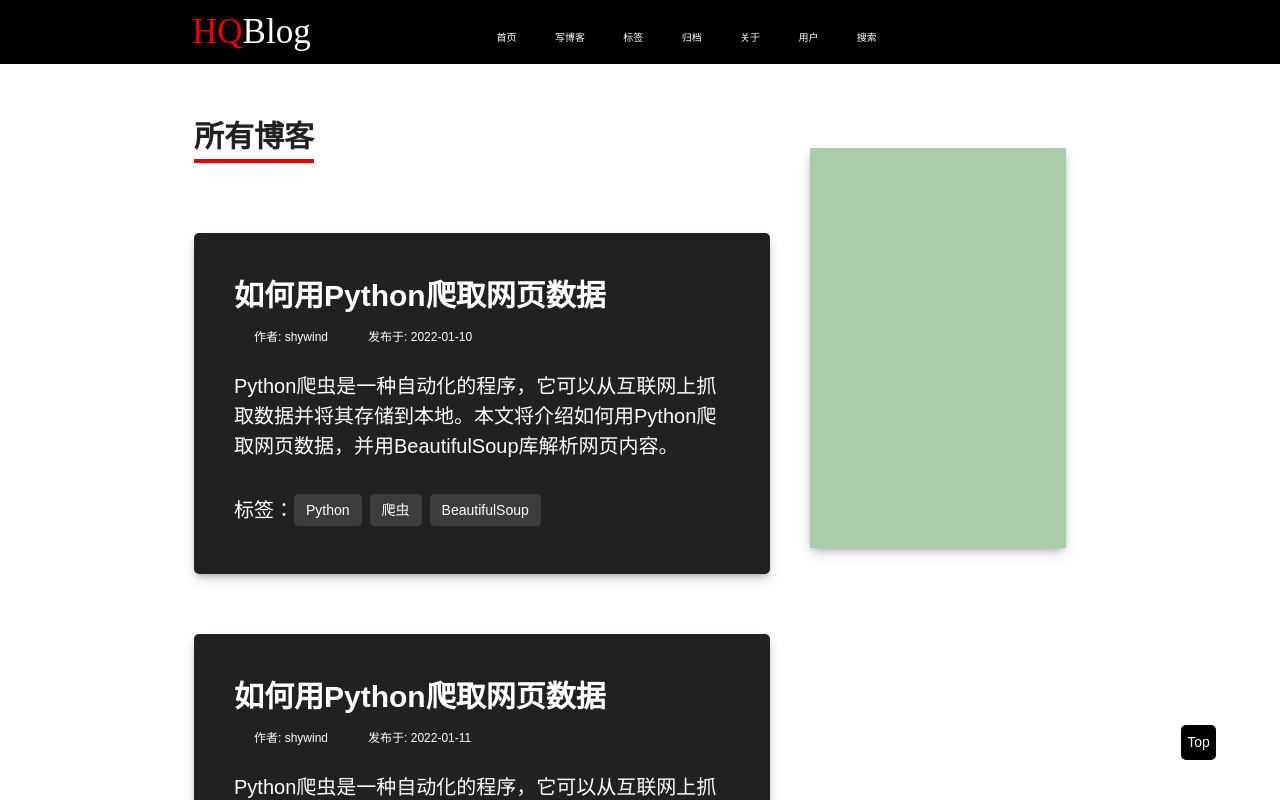
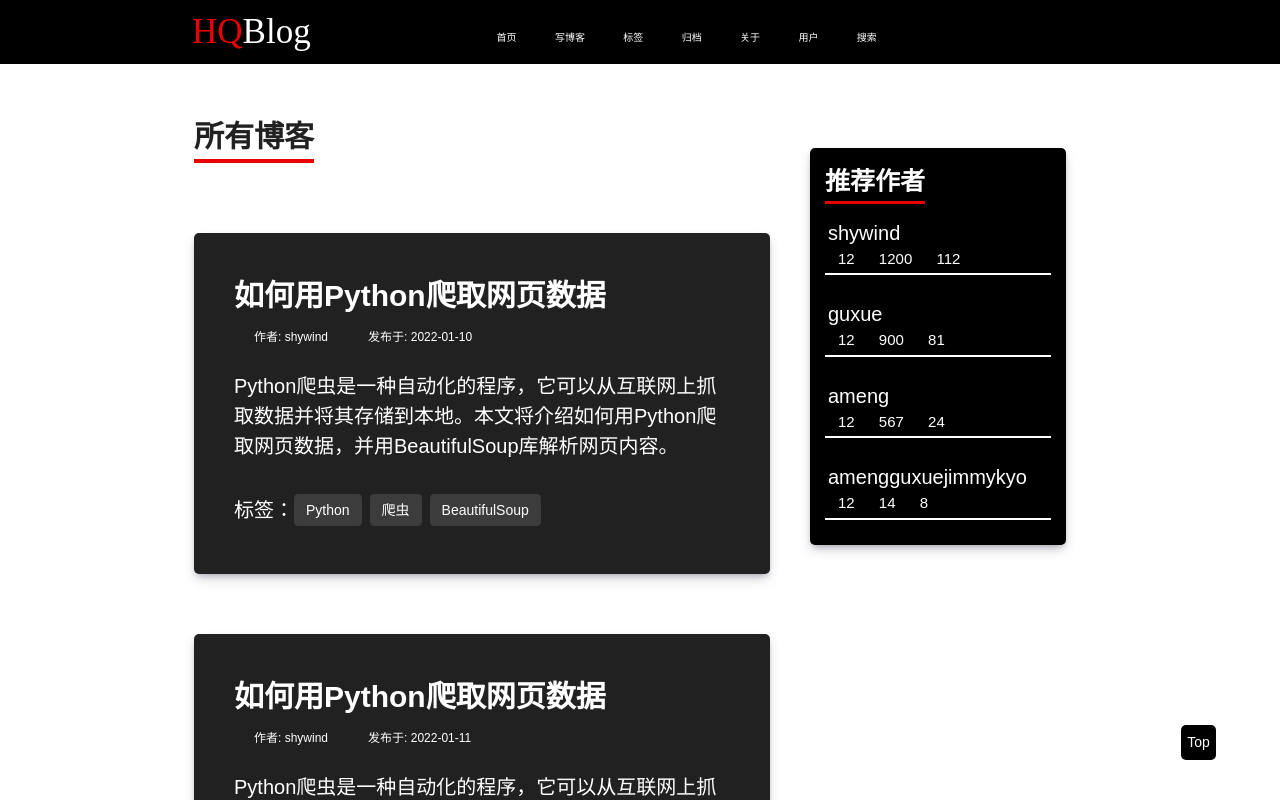
Before and after one commit to ShyWind123/HQBlog, a Vue app: page /HQBlog/home in a window 1280 px wide. Shown: the top 800 px of the page. Built offline with nearby package versions, Linux system fonts and the light colour scheme; a small style sheet from the web is missing.

Commit message:
完成修改用户信息的功能

```diff
--- a/package.json
+++ b/package.json
@@ -15,6 +15,7 @@
     "echarts": "^5.5.0",
     "path": "^0.12.7",
     "pinia": "^2.1.7",
+    "pinia-plugin-persistedstate": "^3.2.1",
     "vue": "^3.3.11",
     "vue-router": "^4.2.5",
     "vuetify": "^3.6.5"
--- a/src/main.js
+++ b/src/main.js
@@ -18,6 +18,8 @@ const vuetify = createVuetify({
 
 // Pinia
 import { createPinia } from 'pinia';
+import piniaPluginPersistedstate from 'pinia-plugin-persistedstate'
 const pinia = createPinia()
+pinia.use(piniaPluginPersistedstate)
 
 createApp(App).use(router).use(vuetify).use(pinia).mount('#app')
--- /dev/null
+++ b/src/store/LoginStore.js
@@ -0,0 +1,30 @@
+import { defineStore } from 'pinia'
+import { ref, reactive } from 'vue'
+
+export const useLoginStore = defineStore('login', () => {
+  const isLogin = ref(false)
+  const isNowLogin = ref(false)
+  const isNowLogout = ref(false)
+
+  function login() {
+    isLogin.value = true
+  }
+  function logout() {
+    isLogin.value = false
+  }
+  function getIsLogin() {
+    return isLogin.value;
+  }
+
+  function setIsNowLogin(state) {
+    isNowLogin.value = state
+  }
+  function setIsNowLogout(state) {
+    isNowLogout.value = state
+  }
+
+
+  return {
+    isLogin, isNowLogin,isNowLogout,login, logout, getIsLogin, setIsNowLogin, setIsNowLogout
+  }
+})
--- /dev/null
+++ b/src/store/UserStore.js
@@ -0,0 +1,20 @@
+import { defineStore } from 'pinia'
+import { ref, reactive } from 'vue'
+
+export const useUserStore = defineStore('user', () => {
+  const uid = ref(0);
+
+  const setUid = (id) => {
+    uid.value = id;
+  }
+
+  const getUid = () => {
+    return uid;
+  }
+
+  return {
+    uid, setUid, getUid
+  }
+},{
+  persist: true,
+})
--- a/src/views/Blogs.vue
+++ b/src/views/Blogs.vue
@@ -46,7 +46,28 @@
       <div id="heatmap" class="heatmap"></div>
     </div>
     <div class="rankContainer boxshadow">
-      <div class="rank"></div>
+      <div class="rankTitle">推荐作者</div>
+      <div class="rank" v-for="rankInfo in ranksInfo">
+        <v-divider></v-divider>
+        <div class="rankUsername">{{ rankInfo.username }}</div>
+        <div class="rankInfosContainer">
+          <div class="countContainer">
+            <div>{{ rankInfo.count }}</div>
+            &nbsp;
+            <i class="iconfont icon-boke" style="color:wheat;"></i>
+          </div>
+          <div class="watchContainer">
+            <div>{{ rankInfo.watchs }}</div>
+            &nbsp;
+            <i class="iconfont icon-guankan" style="color:wheat;"></i>
+          </div>
+          <div class="likeContainer">
+            <div>{{ rankInfo.likes }}</div>
+            &nbsp;
+            <i class="iconfont icon-xihuan" style="color:red;"></i>
+          </div>
+        </div>
+      </div>
     </div>
   </div>
   <BackTop></BackTop>
@@ -57,7 +78,7 @@ import BackTop from '../components/BackTop.vue';
 import { ref, reactive, onMounted } from 'vue'
 import { useRouter } from 'vue-router'
 import { storeToRefs } from 'pinia'
-import { useLoginStore } from '@/store/store';
+import { useLoginStore } from '@/store/LoginStore';
 import * as echarts from 'echarts';
 
 const router = useRouter()
@@ -72,6 +93,37 @@ let calendarData = {
   endDate: null,
   monthBlogCnt: 10,
 }
+
+const ranksInfo = [
+  {
+    "username": "shywind",
+    "uid": 1,
+    "count": 12,
+    "watchs": 1200,
+    "likes": 112,
+  },
+  {
+    "username": "guxue",
+    "uid": 1,
+    "count": 12,
+    "watchs": 900,
+    "likes": 81
+  },
+  {
+    "username": "ameng",
+    "uid": 1,
+    "count": 12,
+    "watchs": 567,
+    "likes": 24
+  },
+  {
+    "username": "amengguxuejimmykyo",
+    "uid": 1,
+    "count": 12,
+    "watchs": 14,
+    "likes": 8
+  }
+]
 
 const blogs = [
   {
@@ -325,7 +377,8 @@ onMounted(() => {
 }
 
 .heatmapContainer {
-  height: 38vh;
+  width: 20vw;
+  height: 40vh;
   margin: 20px;
   border-radius: 5px;
   background-color: var(--dark-background);
@@ -339,7 +392,65 @@ onMounted(() => {
 .rankContainer {
   margin: 20px;
   width: 100%;
-  height: 50vh;
-  background-color: #aca;
+  /* height: 50vh; */
+  background-color: var(--dark-background);
+  color: var(--light-background);
+  display: flex;
+  flex-direction: column;
+  justify-content: flex-start;
+  align-items: flex-start;
+  padding: 15px;
+  border-radius: 5px;
+}
+
+.rankTitle {
+  font-size: 25px;
+  font-weight: bold;
+  border-bottom: 3px solid var(--primary-color);
+}
+
+.rank {
+  width: 100%;
+  display: flex;
+  flex-direction: column;
+  justify-content: space-between;
+  align-items: flex-start;
+  margin: 10px;
+  margin-left: 0;
+  font-size: 20px;
+  border-bottom: 2px solid white;
+  padding: 3px;
+}
+
+.rankUsername:hover {
+  color: var(--primary-color);
+}
+
+.rankInfosContainer {
+  font-size: 15px;
+  display: flex;
+  justify-content: center;
+  align-items: center;
+}
+
+.countContainer {
+  margin: 0 10px;
+  display: flex;
+  justify-content: center;
+  align-items: center;
+}
+
+.watchContainer {
+  margin: 0 10px;
+  display: flex;
+  justify-content: center;
+  align-items: center;
+}
+
+.likeContainer {
+  margin: 0 10px;
+  display: flex;
+  justify-content: center;
+  align-items: center;
 }
 </style>
--- a/src/views/Home.vue
+++ b/src/views/Home.vue
@@ -62,8 +62,9 @@
 <script setup lang='js'>
 import { ref, reactive, nextTick, onMounted } from 'vue';
 import { storeToRefs } from 'pinia';
-import { useLoginStore, useSearchStore } from '@/store/store';
 import { useRouter } from 'vue-router';
+import { useLoginStore } from '@/store/LoginStore'
+import { useSearchStore } from '@/store/SearchStore'
 
 const router = useRouter()
 
--- a/src/views/Search.vue
+++ b/src/views/Search.vue
@@ -6,11 +6,11 @@
   </div>
 </template>
 
-<script setup lang='ts'>
+<script setup lang='js'>
 import { ref, reactive, onMounted, watch } from 'vue';
 import { useRoute } from 'vue-router';
 import { storeToRefs } from 'pinia';
-import { useSearchStore } from '../store/store';
+import { useSearchStore } from '@/store/SearchStore'
 
 const searchStore = useSearchStore()
 const { searchText } = storeToRefs(searchStore)
--- a/src/views/User.vue
+++ b/src/views/User.vue
@@ -1,10 +1,13 @@
 <template>
+  <div v-if="!isGetData" style="height: 100vh;">
+    <loading></loading>
+  </div>
   <div class="userContainer">
     <div class="subContainer1">
       <div class="userInfoContainer">
         <div class="userAvatarContainer">
           <div class="userAvatar">
-            <v-avatar :image="userBasicInfo.avatar.value" size="70" @click="openFilePicker"></v-avatar>
+            <v-avatar :image="userBasicInfo.avatar" size="70" @click="openFilePicker"></v-avatar>
             <input type="file" id="avatarInput" ref="fileInput" accept="image/*" style="display: none"
               @change="handleFileChange" />
           </div>
@@ -14,22 +17,26 @@
         <div class="userBasicInfo">
           <div class="userNameSetting">
             <div class="userNameInputContainer" id="userNameInputContainer">
-              <v-text-field class="userNameInput" id="userNameInput" label="修改用户名" :placeholder="userBasicInfo.userName"
-                variant="outlined" @keyup.enter="updateUserName"></v-text-field>
+              <v-text-field v-model="changeUsernameForm.newUsername" class="userNameInput" id="userNameInput"
+                label="修改用户名" :placeholder="userBasicInfo.userName" variant="outlined"
+                @keyup.enter="updateUserName"></v-text-field>
             </div>
-            <div v-if="!showChangeUserNameInput" class="userName" @click="onUserNameClick()">{{ userBasicInfo.userName
-              }}
+            <div v-if="!changeUsernameForm.showChangeUserNameInput" class="userName" @click="onUserNameClick()"
+              :key="usernameKey">{{
+    userBasicInfo.userName
+  }}
             </div>
           </div>
           <div class="userOtherInfoContainer">
-            <span class="userOtherInfo" style="margin-left: 0;"><i class="iconfont icon-xihuan" style="color:red;"></i>
-              点赞量: {{
-              userBasicInfo.totalLikes }}</span>
-            <span class="userOtherInfo"><i class="iconfont icon-guankan" style="color:green;"></i> 阅读量: {{
-              userBasicInfo.totalViews }}</span>
             <span class="userOtherInfo" style="margin-right: 0;"><i class="iconfont icon-boke" style="color:blue;"></i>
               博客数量: {{
-              userBasicInfo.totalBlogs }}</span>
+      userBasicInfo.totalBlogs }}</span>
+            <span class="userOtherInfo" style="margin-right: 0;"><i class="iconfont icon-xihuan" style="color:red;"></i>
+              点赞量: {{
+    userBasicInfo.totalLikes }}</span>
+            <span class="userOtherInfo" style="margin-right: 0;"><i class="iconfont icon-guankan"
+                style="color:green;"></i> 阅读量: {{
+    userBasicInfo.totalViews }}</span>
           </div>
         </div>
 
@@ -136,24 +143,53 @@
       <v-btn @click="showChangePasswordDialog = false">取消</v-btn>
     </v-card>
   </v-dialog>
+
+  <v-snackbar v-model="snackbarInfo.showSuccessSnackBar" :timeout="2000" location="top" color="green-accent-4">
+    <div style="justify-content: center; display: flex; align-items: center;color: #fff;">
+      {{ snackbarInfo.successMsg }}
+    </div>
+  </v-snackbar>
+
+  <v-snackbar v-model="snackbarInfo.showErrorSnackBar" :timeout="2000" location="top" color="red-accent-4">
+    <div style="justify-content: center; display: flex; align-items: center; color: #fff;">
+      {{snackbarInfo.errorMsg}}
+    </div>
+  </v-snackbar>
+
   <BackTop></BackTop>
 </template>
 
 <script setup lang='js'>
 import { ref, reactive, onMounted } from 'vue'
 import * as echarts from 'echarts';
+import axios from 'axios'
 import { useRouter } from 'vue-router'
-import { useLoginStore, useRuleStore } from '@/store/store'
+import { useLoginStore } from '@/store/LoginStore'
+import { useRuleStore } from '@/store/RuleStore'
+import { useUserStore } from '@/store/UserStore'
 import BackTop from '../components/BackTop.vue';
+import Loading from '../components/Loading.vue';
 
 const loginStore = useLoginStore()
 const ruleStore = useRuleStore()
+const userStore = useUserStore()
 const router = useRouter()
+
+const isGetData = ref(false)
+
+const usernameKey = ref(0)
 
 let calendarData = {
   startDate: null,
   endDate: null,
 }
+
+const snackbarInfo = ref({
+  showSuccessSnackBar: false,
+  showErrorSnackBar: false,
+  successMsg: '',
+  errorMsg: '',
+})
 
 const changePasswordForm = ref({
   oldPassword: '',
@@ -164,21 +200,25 @@ const changePasswordForm = ref({
   showPassword2: false,
 })
 
+const changeUsernameForm = ref({
+  newUsername: '',
+  showChangeUserNameInput: false,
+})
+
 const formCompleted = ref(false)
-const showChangeUserNameInput = ref(false)
 
 const fileInput = ref(null)
 const showLogoutDialog = ref(false)
 const showChangePasswordDialog = ref(false)
 
-const userBasicInfo = {
-  userName: 'user',
-  email: 'mail@mail.com',
-  avatar: ref('../../public/default.jpg'),
-  totalLikes: 1000,
-  totalViews: 10000,
-  totalBlogs: 100,
-}
+const userBasicInfo = ref({
+  userName: "",
+  email: "",
+  avatar: 'http://8.134.215.31:2002/avatar/default.jpg',
+  totalLikes: 0,
+  totalViews: 0,
+  totalBlogs: 0,
+})
 
 const userBlogCnt = [
   {
@@ -333,7 +373,37 @@ const changePassword = () => {
   if (!formCompleted.value) {
     return;
   }
-  console.log(changePasswordForm.value);
+  axios.request({
+    method: 'post',
+    maxBodyLength: Infinity,
+    url: 'http://8.134.215.31:2002/user/change_password',
+    headers: {
+      'token': localStorage.getItem("JWT_TOKEN"),
+      'Content-Type': 'application/json'
+    },
+    data: {
+      "uid": userStore.getUid().value,
+      "oldPassword": changePasswordForm.value.oldPassword,
+      "newPassword": changePasswordForm.value.password1
+    }
+  })
+    .then((response) => {
+      if (response.data.code === 1) {
+        snackbarInfo.value.showSuccessSnackBar = true
+        snackbarInfo.value.successMsg = response.data.msg
+
+        changePasswordForm.value.oldPassword = ''
+        changePasswordForm.value.password1 = ''
+        changePasswordForm.value.password2 = ''
+      } else {
+        snackbarInfo.value.showErrorSnackBar = true
+        snackbarInfo.value.errorMsg = response.data.msg
+      }
+      showChangePasswordDialog.value = false
+    })
+    .catch((error) => {
+      console.log(error);
+    });
 }
 
 const getVirtualData = () => {
@@ -365,7 +435,7 @@ const logout = () => {
   router.push('/HQBlog/home')
 }
 
-const getDate = () => {
+const getHeatMapDate = () => {
   let currentDate = new Date();
   let year = currentDate.getFullYear();
   let month = (currentDate.getMonth() + 1).toString().padStart(2, '0');
@@ -382,20 +452,47 @@ const onBlogTitleClick = (blogId) => {
 }
 
 const updateUserName = (event) => {
-  userBasicInfo.userName = event.target.value
-  showChangeUserNameInput.value = false
-  document.getElementById('userNameInputContainer').style.display = 'none';
+  axios.request({
+    method: 'post',
+    maxBodyLength: Infinity,
+    url: 'http://8.134.215.31:2002/user/change_username?',
+    headers: {
+      'token': localStorage.getItem("JWT_TOKEN"),
+      'Content-Type': 'application/json'
+    },
+    data: {
+      "uid": userStore.getUid().value,
+      "username": changeUsernameForm.value.newUsername,
+    }
+  })
+    .then((response) => {
+      if (response.data.code === 1) {
+        snackbarInfo.value.showSuccessSnackBar = true
+        snackbarInfo.value.successMsg = response.data.msg
+
+        userBasicInfo.userName = changeUsernameForm.value.newUsername;
+        usernameKey.value++;
+        changeUsernameForm.value.showChangeUserNameInput = false
+        document.getElementById('userNameInputContainer').style.display = 'none';
+      } else {
+        snackbarInfo.value.showErrorSnackBar = true
+        snackbarInfo.value.errorMsg = response.data.msg
+      }
+    })
+    .catch((error) => {
+      console.log(error);
+    });
 }
 
 const onUserNameClick = () => {
-  showChangeUserNameInput.value = true;
+  changeUsernameForm.value.showChangeUserNameInput = true;
   const userNameInputContainer = document.getElementById('userNameInputContainer');
   userNameInputContainer.style.display = 'block';
   const userNameInput = document.getElementById('userNameInput');
   console.log(userNameInput);
   userNameInput.focus();
   userNameInput.addEventListener('blur', () => {
-    showChangeUserNameInput.value = false
+    changeUsernameForm.value.showChangeUserNameInput = false
     userNameInputContainer.style.display = 'none';
   })
 }
@@ -427,11 +524,45 @@ const handleFileChange = (event) => {
   }
 }
 
-onMounted(() => {
-  getDate();
+const initHeatmap = () => {
+  getHeatMapDate();
   var chartDom = document.getElementById('heatmapContainer');
   var myChart = echarts.init(chartDom);
   option && myChart.setOption(option);
+}
+
+const getUserInfoData = () => {
+  console.log('http://8.134.215.31:2002/user/get_info?uid=' + userStore.getUid().value);
+  axios.request({
+    method: 'get',
+    maxBodyLength: Infinity,
+    url: 'http://8.134.215.31:2002/user/get_info?uid=' + userStore.getUid().value,
+    headers: {
+      "token": localStorage.getItem('JWT_TOKEN')
+    }
+  })
+    .then((response) => {
+      const resData = response.data.data;
+      console.log(resData);
+      userBasicInfo.value.userName = resData.username;
+      userBasicInfo.value.email = resData.email;
+      userBasicInfo.value.avatar = resData.avatar;
+      userBasicInfo.value.totalLikes = resData.likes;
+      userBasicInfo.value.totalViews = resData.views;
+      userBasicInfo.value.totalBlogs = resData.blogs;
+      changeUsernameForm.value.newUsername = resData.username;
+
+      isGetData.value = true;
+      console.log(isGetData);
+      initHeatmap()
+    })
+    .catch((error) => {
+      console.log(error);
+    });
+}
+
+onMounted(() => {
+  getUserInfoData()
 })
 
 </script>
```
Also changed, not shown: src/store/RuleStore.js (renamed from src/store/store.js, +1 -47 lines), src/store/SearchStore.js (added, +24 -0 lines), src/views/Login.vue (+15 -13 lines), avatar/default.jpg (renamed from public/default.jpg), 1 other file (tests, documents, lock files or other folders).
